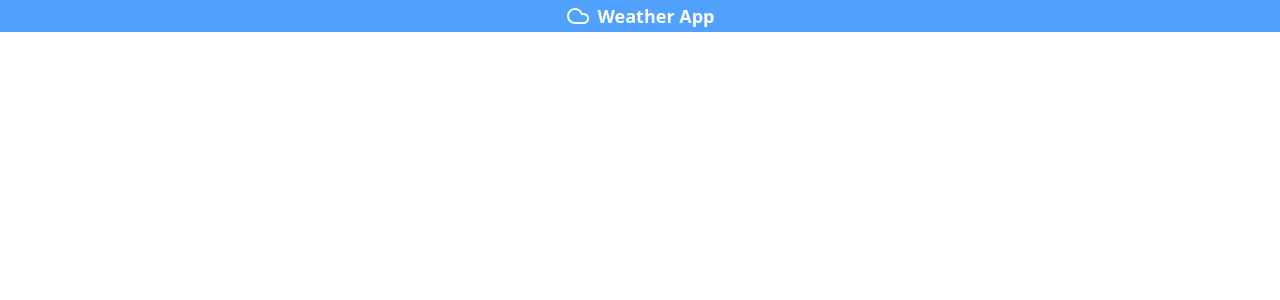
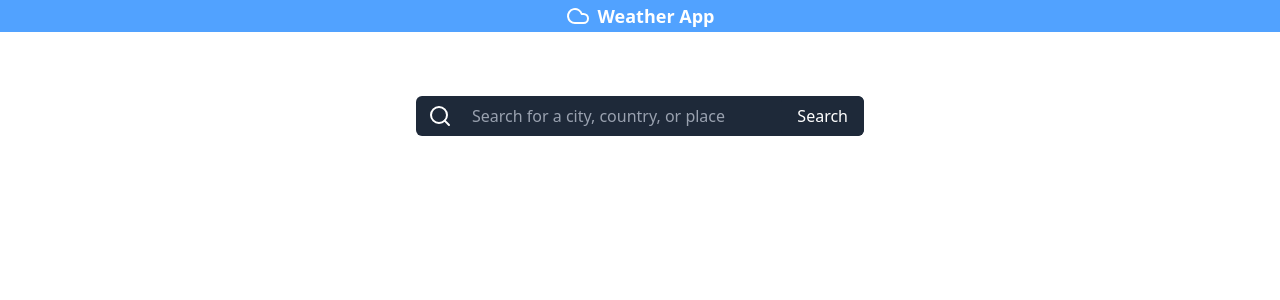
Before and after one commit to Kouvousis/react-weather-app, a React (Vite) app: page / in a window 1280 px wide. Shown: the top 300 px of the page. Built offline with nearby package versions, Linux system fonts and the light colour scheme.

Commit message:
feat: Search bar component created

```diff
--- a/src/App.tsx
+++ b/src/App.tsx
@@ -1,9 +1,12 @@
 import Layout from "./components/Layout";
+import SearchBar from "./components/SearchBar";
 
 function App() {
   return (
     <>
-      <Layout></Layout>
+      <Layout>
+        <SearchBar />
+      </Layout>
     </>
   );
 }
--- /dev/null
+++ b/src/components/SearchBar.tsx
@@ -0,0 +1,25 @@
+import { Search } from "lucide-react";
+
+const SearchBar = () => {
+  return (
+    <>
+      <div className="flex justify-center items-center">
+        <div className="flex items-center bg-gray-800 text-white rounded-md overflow-hidden w-full max-w-md">
+          <span className="px-3 text-lg">
+            <Search />
+          </span>
+          <input
+            type="text"
+            placeholder="Search for a city, country, or place"
+            className="bg-gray-800 text-white placeholder-gray-400 focus:outline-none focus:ring-2 focus:ring-blue-500 px-2 py-2 w-full"
+          />
+          <button className="px-4 py-2 bg-gray-800 hover:bg-gray-600 text-white rounded-md">
+            Search
+          </button>
+        </div>
+      </div>
+    </>
+  );
+};
+
+export default SearchBar;
```
